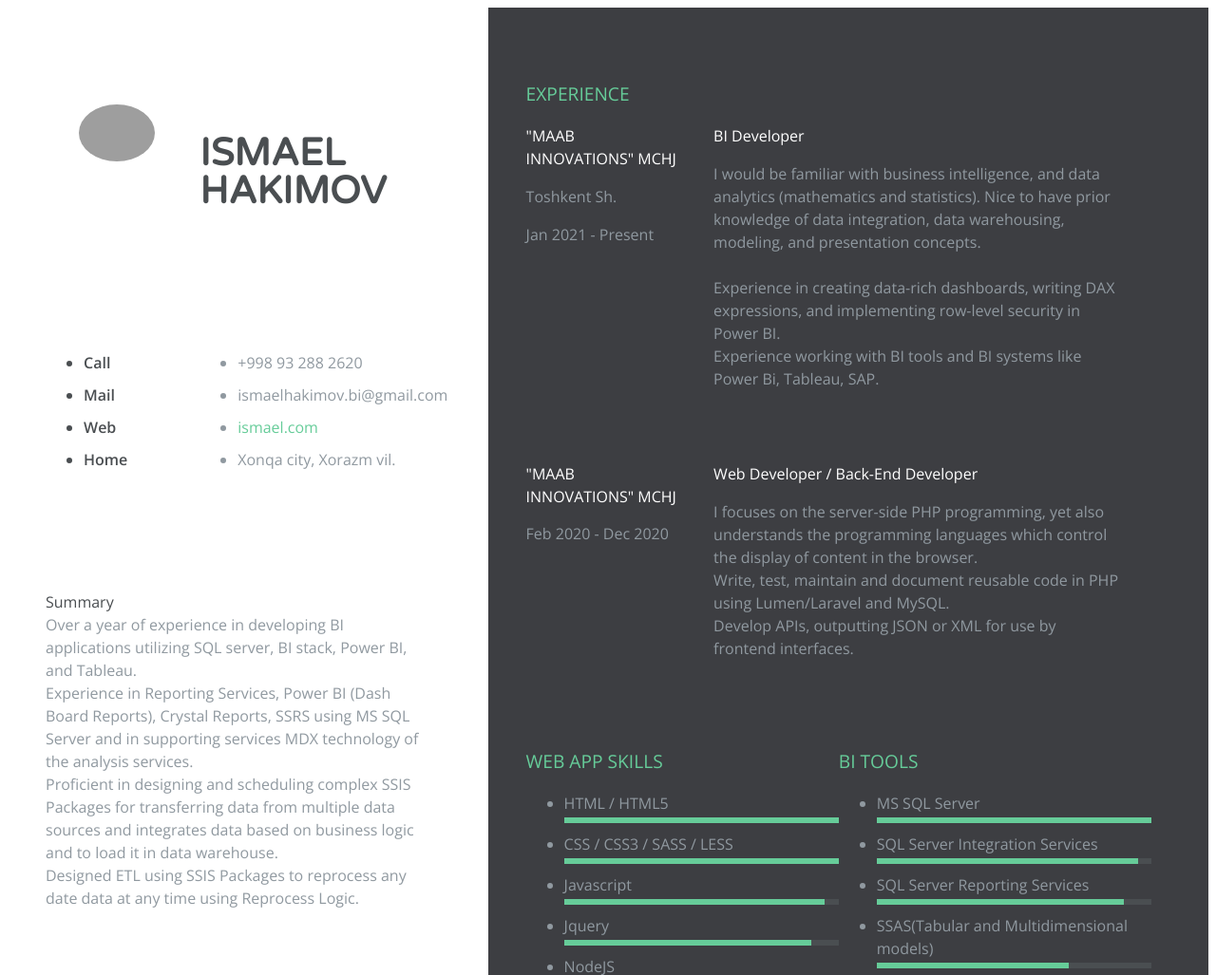
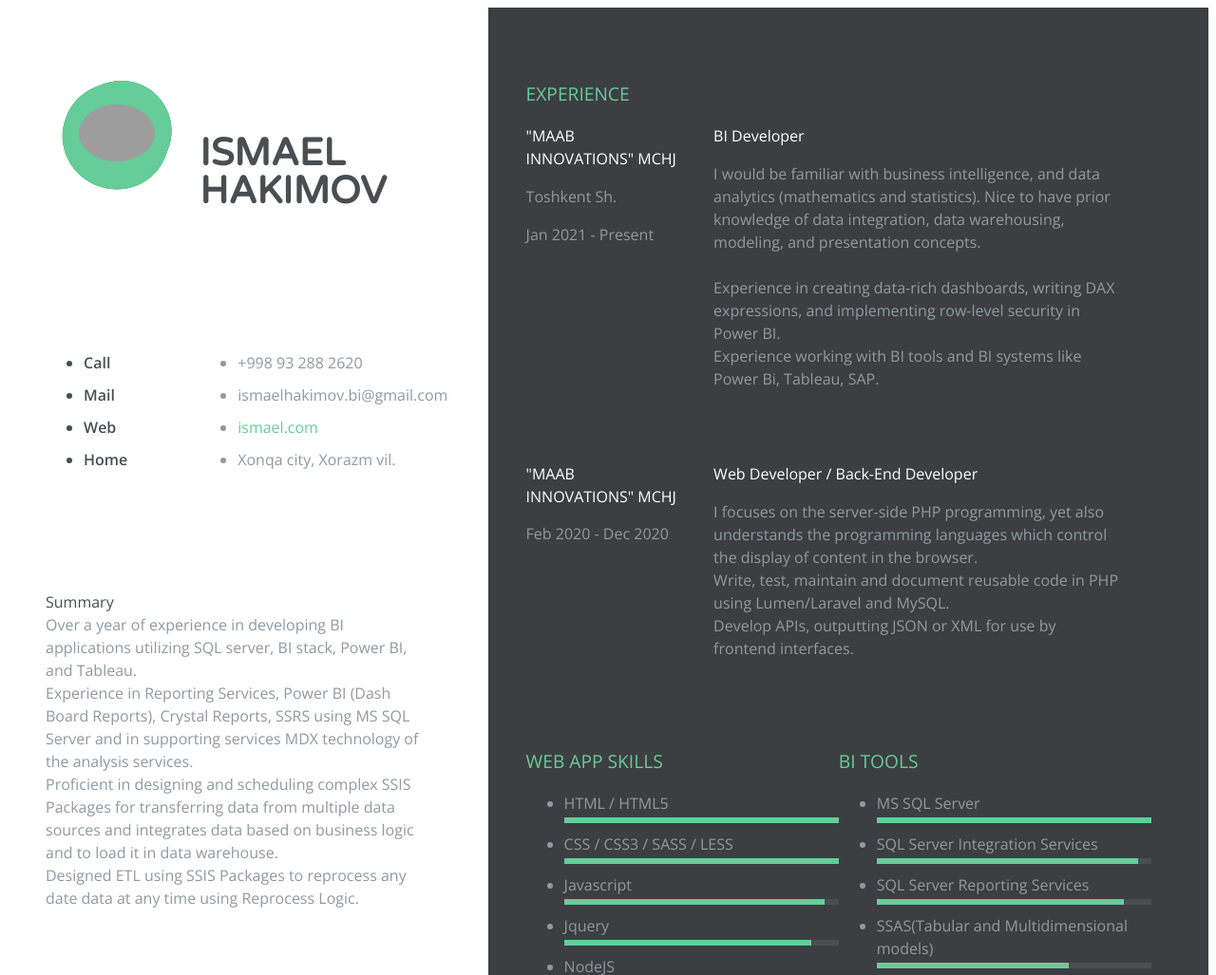
Before and after one commit to ismaelhakimovbi/cv, a plain HTML site: page index.html in a window 1280 px wide. Shown: the top 1027 px of the page at 95% size. Drawn offline with nearby package versions, Linux system fonts and the light colour scheme; grey boxes are pictures that could not be loaded.

Commit message:
Changed background photo

```diff
--- a/index.html
+++ b/index.html
@@ -38,7 +38,7 @@
                   </filter>
                 </defs>
 
-                <!-- <g filter="url(#goo)">
+                 <g filter="url(#goo)">
                   <circle
                     id="main_circle"
                     class="st0"
@@ -124,7 +124,7 @@
                     cy="175.6"
                     r="122.7"
                   />
-                </g> -->
+                </g>
               </svg>
             </div>
             <div class="clearfix"></div>
```
